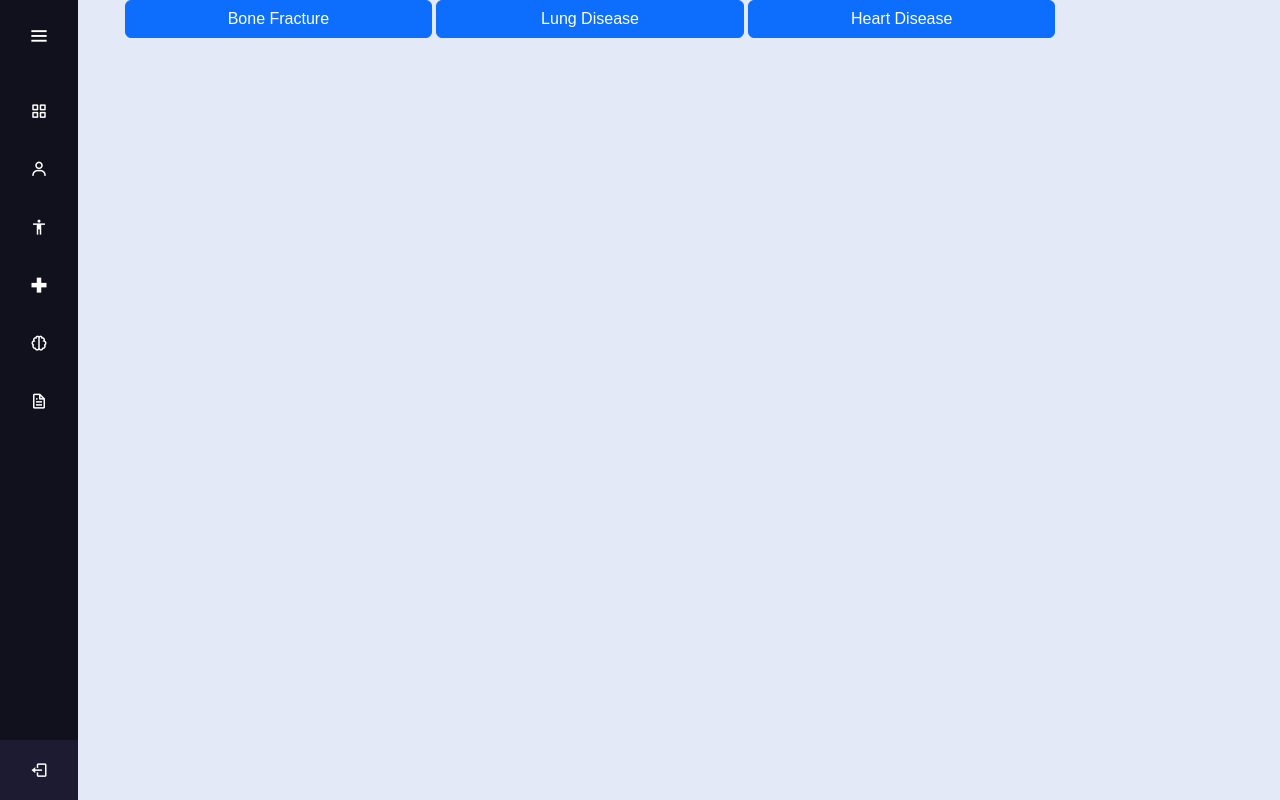
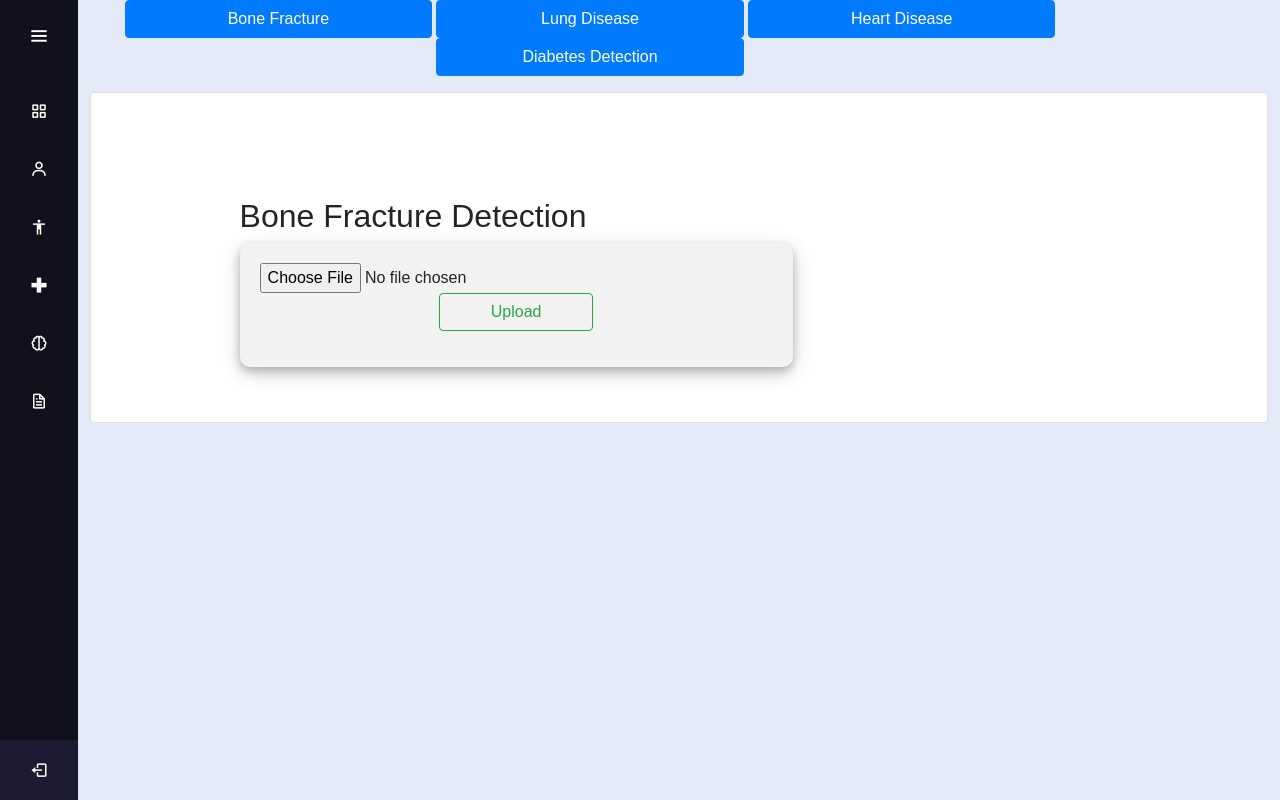
Before and after one commit to NikhilKD/Meditrack, a Flask app: page /prediction in a window 1280 px wide, after a click on "Bone Fracture". Run offline with Flask 3, Linux system fonts and the light colour scheme; parts of the project's set-up code (start-up, migrations or seed data) failed here and were passed over; some libraries are stand-ins or nearby versions.

Commit message:
added collapsable

```diff
--- a/app.py
+++ b/app.py
@@ -4,7 +4,7 @@ import pyrebase
 from werkzeug.utils import secure_filename
 import uuid
 from io import BytesIO
-from main import bone_fracture,lung_disease,diabetes_predict,insurance_pre,heart_prediction,mental_health
+from main import bone_fracture,lung_disease,diabetes_predict,insurance_pre,heart_prediction
 from keys import config
 
 app = Flask(__name__)
--- a/templates/base.html
+++ b/templates/base.html
@@ -17,6 +17,13 @@
       href="https://cdn.jsdelivr.net/npm/bootstrap@5.3.0-alpha1/dist/css/bootstrap.min.css"
       rel="stylesheet"
     />
+    <link
+    rel="stylesheet"
+    href="https://maxcdn.bootstrapcdn.com/bootstrap/4.0.0/css/bootstrap.min.css"
+    />
+    <script src="https://code.jquery.com/jquery-3.2.1.slim.min.js"></script>
+    <script src="https://cdnjs.cloudflare.com/ajax/libs/popper.js/1.12.9/umd/popper.min.js"></script>
+    <script src="https://maxcdn.bootstrapcdn.com/bootstrap/4.0.0/js/bootstrap.min.js"></script>
     <meta name="viewport" content="width=device-width, initial-scale=1.0" />
   </head>
   <body>
--- a/templates/prediction/index.html
+++ b/templates/prediction/index.html
@@ -4,12 +4,12 @@
   <button class="btn btn-primary" data-toggle="collapse" data-target="#bone_fracture">Bone Fracture</button>
   <button class="btn btn-primary" data-toggle="collapse" data-target="#lung_disease">Lung Disease</button>
   <button class="btn btn-primary" data-toggle="collapse" data-target="#heart_disease" >Heart Disease</button>
-  <!-- <button class="btn btn-primary" data-toggle="collapse" data-target="#diabetes_prediction"> Diabetes Detection</button> -->
+  <button class="btn btn-primary" data-toggle="collapse" data-target="#diabetes_prediction"> Diabetes Detection</button>
 </p>
-<div class="container1" style="overflow-y: scroll; height: 700px">
+<div class="container1" style="overflow-y: scroll; height: 700px" id="myGroup">
 <div class="col">
   <div class="row">
-    <div class="collapse" id="bone_fracture">
+    <div class="collapse" id="bone_fracture"  data-parent="#myGroup">
       <div class="card card-body">
           <div class="container">
             <h2>Bone Fracture Detection</h2>
@@ -30,7 +30,7 @@
     </div>
   </div>
   <div class="row">
-    <div class="collapse" id="lung_disease">
+    <div class="collapse" id="lung_disease" data-parent="#myGroup">
       <div class="card card-body">
         <div class="container">
           <h2>Lung Disease Detection</h2>
@@ -51,7 +51,7 @@
     </div>
   </div>
   <div class="row">
-    <div class="collapse" id="heart_disease">
+    <div class="collapse" id="heart_disease" data-parent="#myGroup">
       <div class="card card-body">
         <div class="container">
           <h2>Heart Disease Detection</h2>
@@ -157,11 +157,10 @@
     </div>
   </div>
   <div class="row">
-    <div class="collapse" id="diabetes_prediction">
+    <div class="collapse" id="diabetes_prediction" data-parent="#myGroup">
       <div class="card card-body">
         <div class="container">
           <h2>Diabetes Detection</h2>
-          <div class="collapse" id="formCollapse">
             <form action="/diabetes" method="POST">
               <div class="form-group">
                 <label for="p">Pregnancies:</label>
@@ -245,7 +244,6 @@
               </div>
               <button type="submit" class="btn btn-outline-success">Predict</button>
             </form>
-          </div>
         </div>
       </div>
     </div>
```
